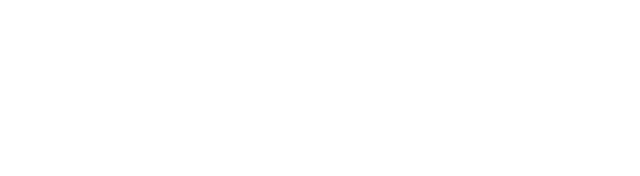
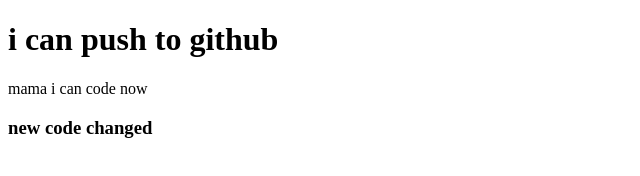
Before and after one commit to mdjobayeradnan/my-second-repo, a plain HTML site: page index.html in a window 1280 px wide. Shown: the whole page, without its empty margins (0-640 px from the left). Drawn offline with Linux system fonts and the light colour scheme.

Commit message:
added header

```diff
--- a/index.html
+++ b/index.html
@@ -7,6 +7,11 @@
     <title>my second github repo</title>
 </head>
 <body>
+    <h1>i can push to github</h1>
+    <h> mama i can code now</h>
+    <h3>new code changed</h3>
+
+
 
 </body>
 </html>
```
